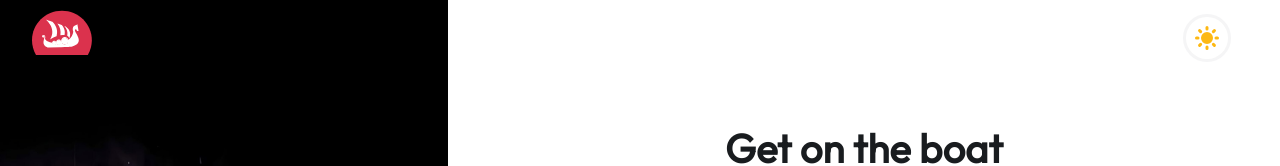
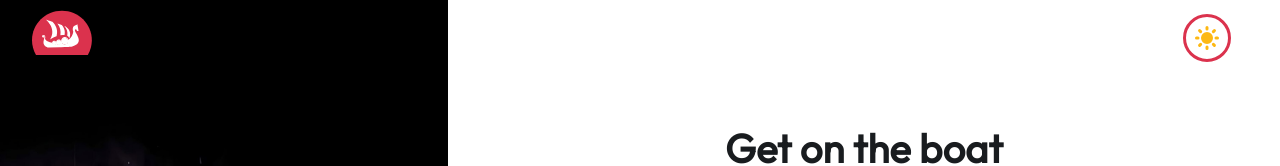
Before and after one commit to Shikibata/openlake-static, a Next.js app: page /user/login in a window 1280 px wide. In both pictures the pointer is over the icon 1207 px from the left and 38 px from the top of the page. Shown: the top 166 px of the page. Built offline with nearby package versions, Linux system fonts and the light colour scheme.

Commit message:
Update globals.css

```diff
--- a/styles/globals.css
+++ b/styles/globals.css
@@ -46,6 +46,13 @@ a {
 
 .theme-select {
   height: 100%;
+  cursor: pointer;
+
+}
+
+.theme-select:hover {
+  border-color: var(--main)
+
 }
 
 .swiper {
```
